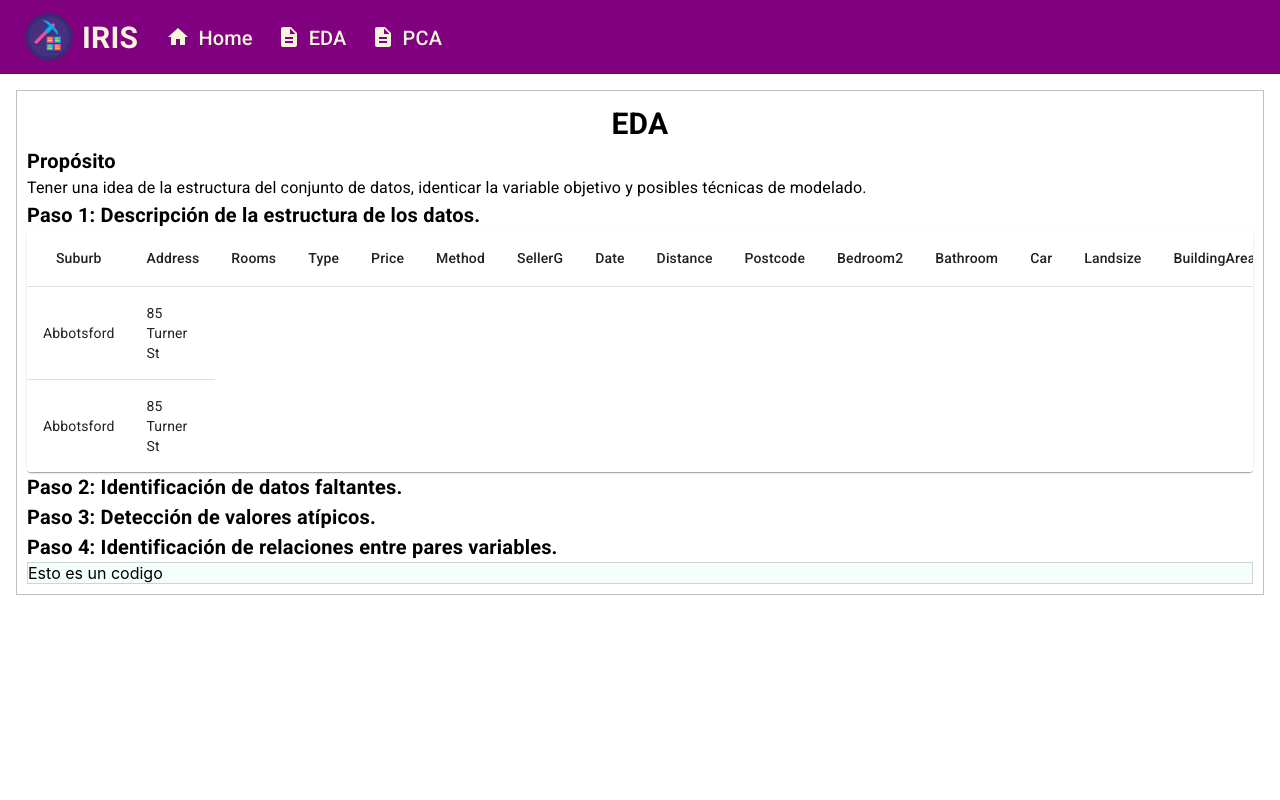
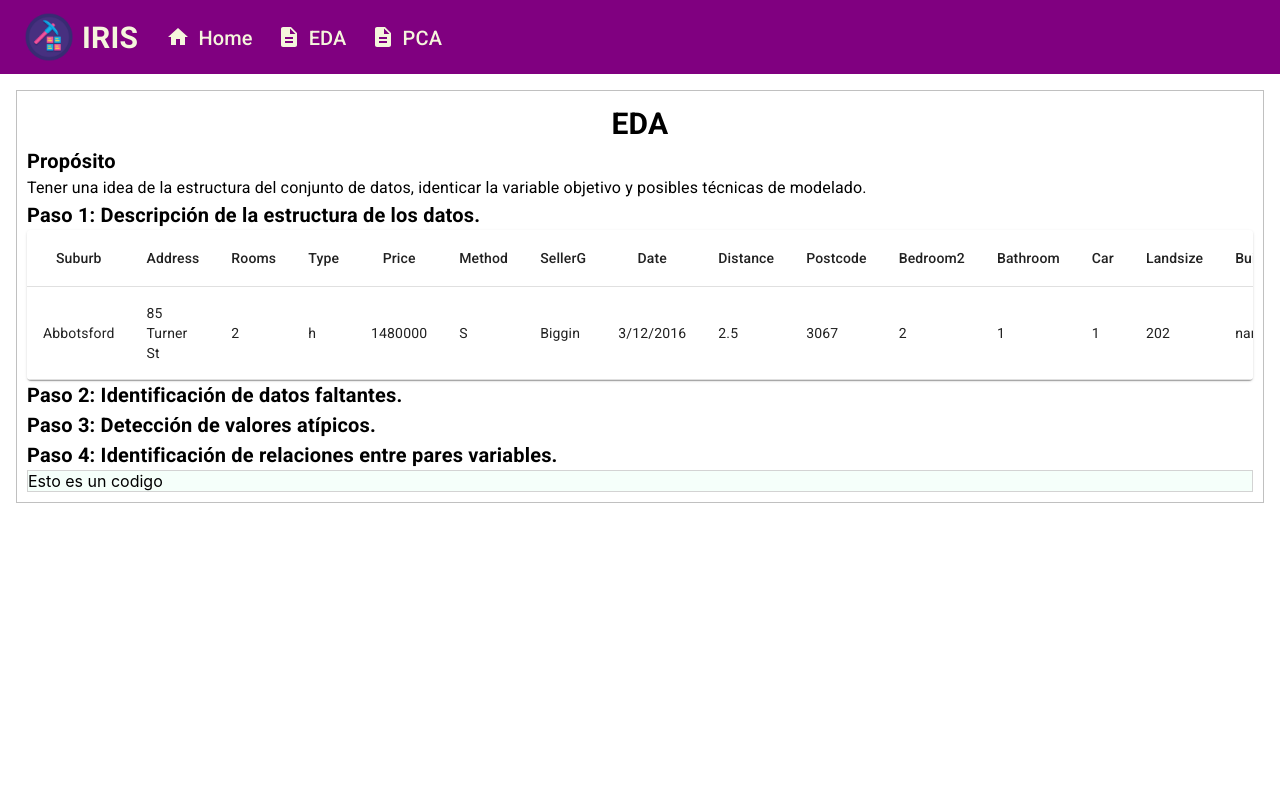
Before and after one commit to Teckwar160/GUI-Iris, a React (Create React App) app in the folder iris/: page /EDA in a window 1280 px wide. Shown: the top 800 px of the page. Built offline with nearby package versions, Linux system fonts and the light colour scheme.

Commit message:
Se hizo la tabla dinamica

```diff
--- a/iris/src/API/datosEDA.js
+++ b/iris/src/API/datosEDA.js
@@ -1,2 +1,2 @@
 export const dataColumnas=['Suburb', 'Address', 'Rooms', 'Type', 'Price', 'Method', 'SellerG', 'Date', 'Distance', 'Postcode', 'Bedroom2', 'Bathroom', 'Car', 'Landsize', 'BuildingArea', 'YearBuilt', 'CouncilArea', 'Lattitude', 'Longtitude', 'Regionname', 'Propertycount']
-export const dataFilas=['Abbotsford', '85 Turner St', 2, 'h', 1480000.0, 'S', 'Biggin', '3/12/2016', 2.5, 3067.0, 2.0, 1.0, 1.0, 202.0, "nan", "nan", 'Yarra', -37.7996, 144.9984, 'Northern Metropolitan', 4019.0, '/separador', 'Abbotsford', '85 Turner St', 2, 'h', 1480000.0, 'S', 'Biggin', '3/12/2016', 2.5, 3067.0, 2.0, 1.0, 1.0, 202.0, "nan", "nan", 'Yarra', -37.7996, 144.9984, 'Northern Metropolitan', 4019.0, '/separador']
+export const dataFilas=[['Abbotsford', '85 Turner St', 2, 'h', 1480000.0, 'S', 'Biggin', '3/12/2016', 2.5, 3067.0, 2.0, 1.0, 1.0, 202.0, "nan", "nan", 'Yarra', -37.7996, 144.9984, 'Northern Metropolitan', 4019.0]]
--- a/iris/src/Componentes/Tabla.jsx
+++ b/iris/src/Componentes/Tabla.jsx
@@ -8,27 +8,6 @@ import TableRow from "@mui/material/TableRow";
 import Paper from "@mui/material/Paper";
 
 import { dataColumnas, dataFilas } from "../API/datosEDA";
-function creaFilas(columnas, filas) {
-  // console.log(dataColumnas.length) //21
-  var filasRetorno = [];
-  var iterador = dataFilas.length;
-  var j = 0;
-  var tmp = {};
-  while (j < iterador) {
-    for (var i = 0; i < dataColumnas.length; i++) {
-      tmp[dataColumnas[i]] = dataFilas[j];
-      j++;
-    }
-    j++;
-    filasRetorno.push(tmp);
-    tmp = {};
-  }
-  return filasRetorno;
-}
-
-const filas2 = creaFilas(dataColumnas, dataFilas);
-
-console.log(filas2);
 
 export default function Tabla() {
   return (
@@ -42,13 +21,11 @@ export default function Tabla() {
           </TableRow>
         </TableHead>
         <TableBody>
-          {filas2.map((fila, index) => (
-            <TableRow
-              key={fila.Suburb}
-              sx={{ "&:last-child td, &:last-child th": { border: 0 } }}
-            >
-              <TableCell>{fila.Suburb}</TableCell>
-              <TableCell>{fila.Address}</TableCell>
+          {dataFilas.map((fila, index) => (
+            <TableRow>
+              {fila.map((f, i) => (
+                <TableCell>{f}</TableCell>
+              ))}
             </TableRow>
           ))}
         </TableBody>
```
Also changed, not shown: 1 other file (tests, documents, lock files or other folders).
